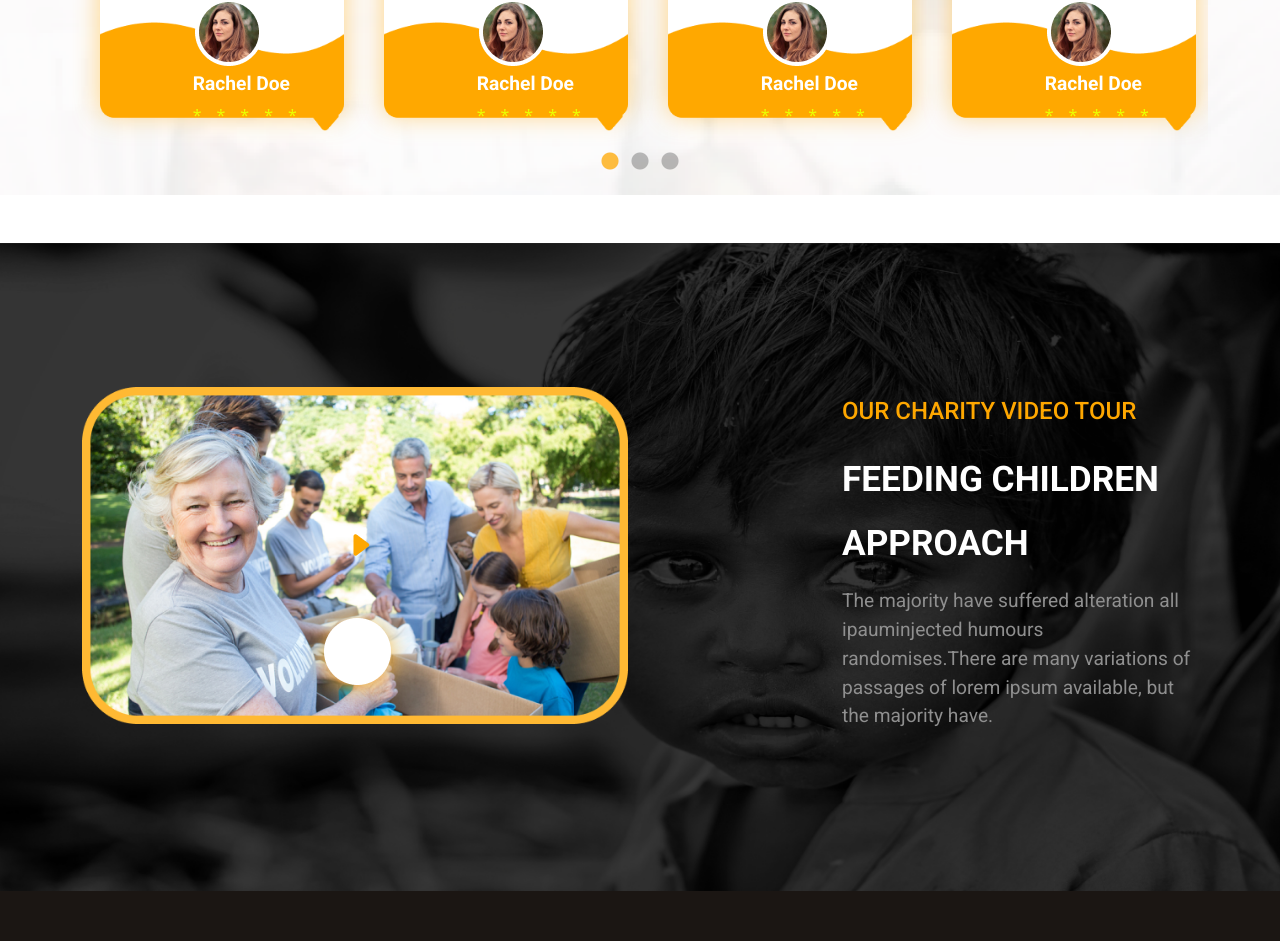
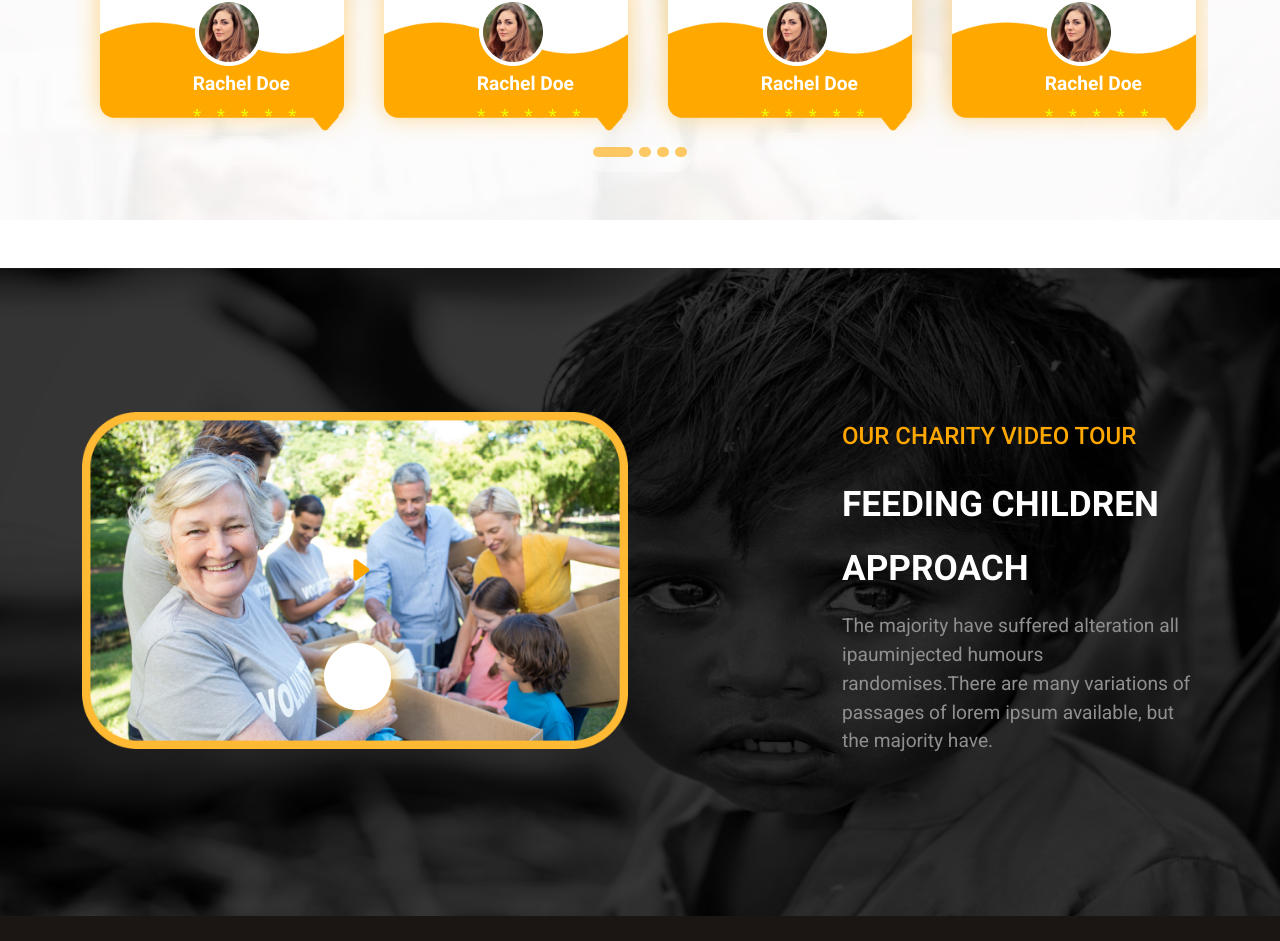
Before and after one commit to Asifmzn12/New-Project, a React (Vite) app: page / in a window 1280 px wide. Shown: the part 3768-4709 px from the top of the page. Built offline with nearby package versions, Linux system fonts and the light colour scheme.

Commit message:
some changes

```diff
--- a/src/Section6.jsx
+++ b/src/Section6.jsx
@@ -35,8 +35,9 @@ function Section6() {
     infinite: false,
     speed: 1000,
     slidesToShow: 4,
-    slidesToScroll: 4,
+    slidesToScroll: 3,
     initialSlide: 0,
+    dotsClass: "button__bar",
     nextArrow: <SampleNextArrow />,
     prevArrow: <SamplePrevArrow />,
     responsive: [
@@ -85,7 +86,7 @@ function Section6() {
 
         <Slider {...settings} id="testimonial-card">
           {dataDigitalBestSeller.map((item) => (
-            <div className="testimonial-card mx-2 bg-body" key={item.id}>
+            <div className="testimonial-card mx-2 bg-body" key={item.id} aria-activedescendant='true'>
                 <p className='content-2 mx-4 py-lg-5 py-1 text-capitalize'><span className='heading1 '>&#x275B; &#x275B;</span> {item.title}  <span className='heading1'>&#x275C;	&#x275C;</span></p>
                 <div className='d-flex mrgn flex-column justify-content-center align-items-center'>
                   <div className='img-content position-relative d-flex justify-content-center align-items-center flex-column'>
--- a/src/TestimonialSlider.css
+++ b/src/TestimonialSlider.css
@@ -62,14 +62,8 @@ background-size: cover;
 position: relative;
 background-position: 100%;
 }
-.slick-dots li.slick-active button:before {
-  color:var(--primary-color) !important;
 
-}
-.button__bar li.slick-active button {
-  border-radius:none !important;
-  width: 40px !important;
-}
+
 .slick-prev:before,.slick-next:before{
 color:var(--button-bg);
 border-radius: 50%;
@@ -78,11 +72,6 @@ border-radius: 50%;
 /* .slick-prev::before{
   margin-left: -60px;
 } */
-.slick-dots li.slick-active button {
-  width: 100px;
-  height: 20px;
-  border-radius: 0px;
-}
 
 .home-slider .slick-prev{
   left: -90px !important;
@@ -112,3 +101,48 @@ border-radius: 50%;
 .home-slider .slick-prev, .slick-next{
   top: 35% !important;
 }
+.button__bar {
+  display: inline-block;
+  vertical-align: middle;
+  margin: auto;
+  padding: 0;
+  background: rgba(255, 255, 255, 0.3);
+  border-radius: 40px;
+  width: 100px;
+  text-align: center;
+}
+.button__bar li.slick-active button {
+  background-color: var(--button-bg);
+  width:40px
+}
+.button__bar li {
+  list-style: none;
+  cursor: pointer;
+  display: inline-block;
+  margin: 0 3px;
+  padding: 0;
+}
+
+.button__bar li button {
+  border: none;
+
+  color: transparent;
+  cursor: pointer;
+  display: block;
+  height: 10px;
+  width: 10px;
+  border-radius: 7.5px;
+  background: var(--button-bg);
+  opacity: .6;
+}
+
+
+
+
+.button__bar li button:hover,
+.button__bar li button:focus {
+  background:var(--button-bg);
+  outline: 0;
+  opacity: 1;
+
+}
```
